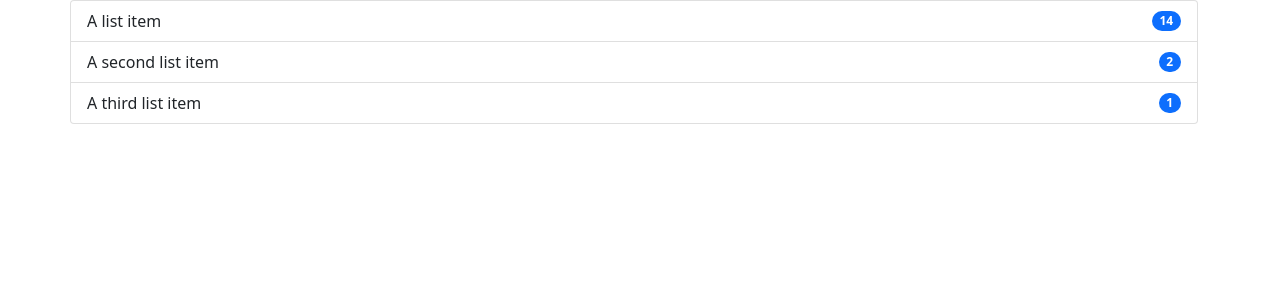
After one commit to VikMaamaa/Django-Ecommerce, a Django app: page /checkout/ in a window 1280 px wide. The commit adds this page. Shown: the top 300 px of the page. Run offline with Django 4.2, Linux system fonts and the light colour scheme.

Commit message:
feat: checkout page template

```diff
--- a/ecomsite/ecomsite/urls.py
+++ b/ecomsite/ecomsite/urls.py
@@ -20,5 +20,6 @@ from shop import views
 urlpatterns = [
     path('admin/', admin.site.urls),
     path('',views.index,name='index'),
-    path('<int:id>/',views.detail, name='detatil')
+    path('<int:id>/',views.detail, name='detatil'),
+    path('checkout/', views.checkout, name='checkout')
 ]
--- /dev/null
+++ b/ecomsite/shop/templates/shop/checkout.html
@@ -0,0 +1,35 @@
+<!DOCTYPE html>
+<html lang="en">
+<head>
+    <meta charset="UTF-8">
+    <meta http-equiv="X-UA-Compatible" content="IE=edge">
+    <meta name="viewport" content="width=device-width, initial-scale=1.0">
+    <title>Document</title>
+    <link href="https://cdn.jsdelivr.net/npm/bootstrap@5.0.2/dist/css/bootstrap.min.css" rel="stylesheet" integrity="sha384-EVSTQN3/azprG1Anm3QDgpJLIm9Nao0Yz1ztcQTwFspd3yD65VohhpuuCOmLASjC" crossorigin="anonymous">
+
+    <script src="https://cdn.jsdelivr.net/npm/@popperjs/core@2.9.2/dist/umd/popper.min.js" integrity="sha384-IQsoLXl5PILFhosVNubq5LC7Qb9DXgDA9i+tQ8Zj3iwWAwPtgFTxbJ8NT4GN1R8p" crossorigin="anonymous"></script>
+<script src="https://cdn.jsdelivr.net/npm/bootstrap@5.0.2/dist/js/bootstrap.min.js" integrity="sha384-cVKIPhGWiC2Al4u+LWgxfKTRIcfu0JTxR+EQDz/bgldoEyl4H0zUF0QKbrJ0EcQF" crossorigin="anonymous"></script>
+</head>
+<body>
+    <div class="container">
+        <div class="col-md-12">
+            <div class="row">
+                <ul class="list-group">
+                    <li class="list-group-item d-flex justify-content-between align-items-center">
+                      A list item
+                      <span class="badge bg-primary rounded-pill">14</span>
+                    </li>
+                    <li class="list-group-item d-flex justify-content-between align-items-center">
+                      A second list item
+                      <span class="badge bg-primary rounded-pill">2</span>
+                    </li>
+                    <li class="list-group-item d-flex justify-content-between align-items-center">
+                      A third list item
+                      <span class="badge bg-primary rounded-pill">1</span>
+                    </li>
+                  </ul>
+            </div>
+        </div>
+    </div>
+</body>
+</html>
--- a/ecomsite/shop/templates/shop/index.html
+++ b/ecomsite/shop/templates/shop/index.html
@@ -162,13 +162,15 @@
         cartString += "<h5>This is your cart</h5>"
         var cartIndex = 1
 
-        for(var x in cart){
+         for(var x in cart){
             console.log(x)
             cartString += cartIndex
             cartString += document.getElementById("nm"+x)?.innerHTML + "Qty:" + cart[x] + "</br>"
             cartIndex += 1
         }
 
+        cartString += "<a href='/checkout' class='btn bg-warning mb-0 py-1'>Checkout</a>"
+       console.log(cartString)
         document.getElementById("cart").setAttribute('data-bs-content', cartString)
     }
 </script>
--- a/ecomsite/shop/views.py
+++ b/ecomsite/shop/views.py
@@ -22,3 +22,6 @@ def index(request):
 def detail(request, id):
     product_object = Products.objects.get(id=id)
     return render(request,'shop/detail.html',{'product_object': product_object})
+
+def checkout(request):
+    return render(request, 'shop/checkout.html')
```
